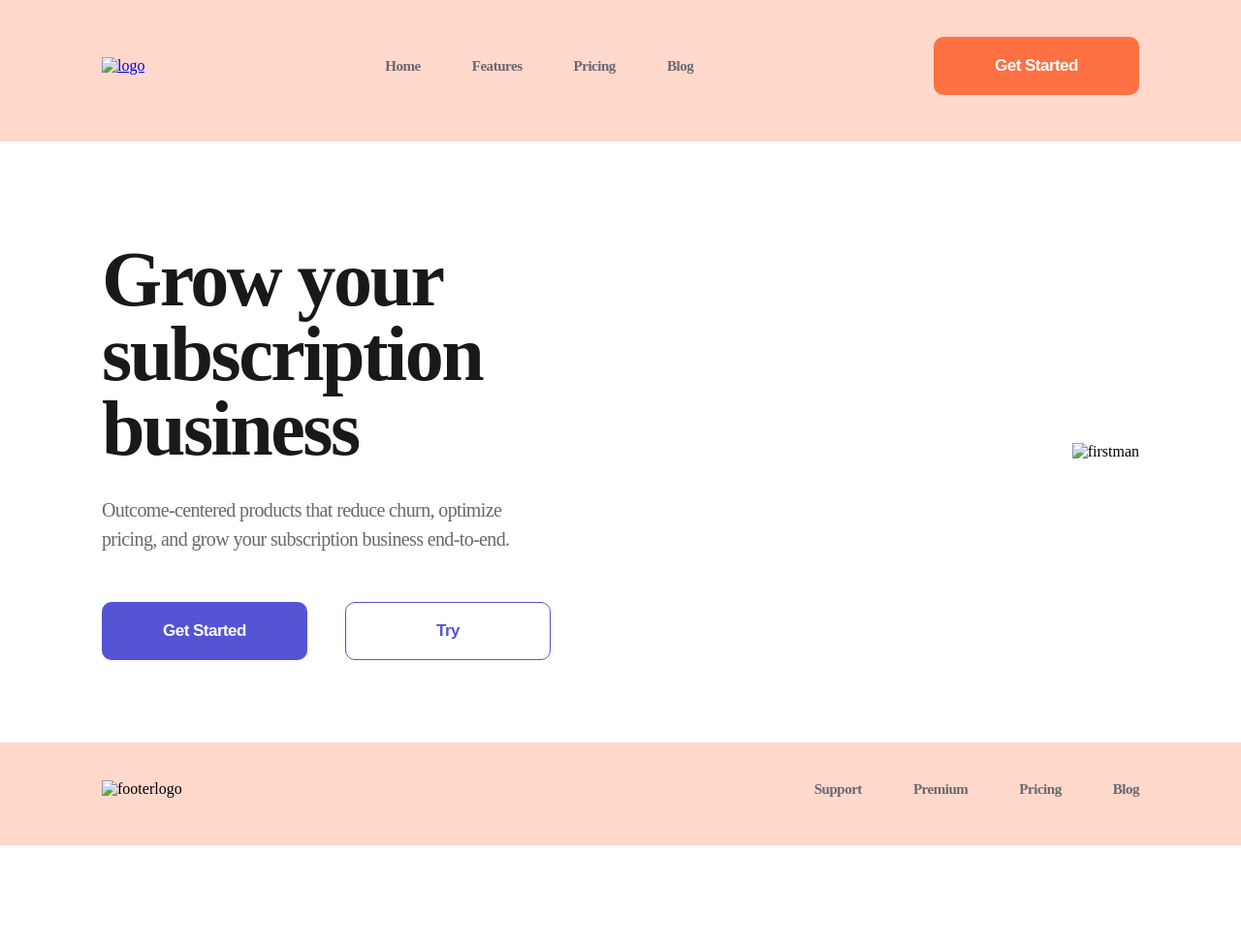
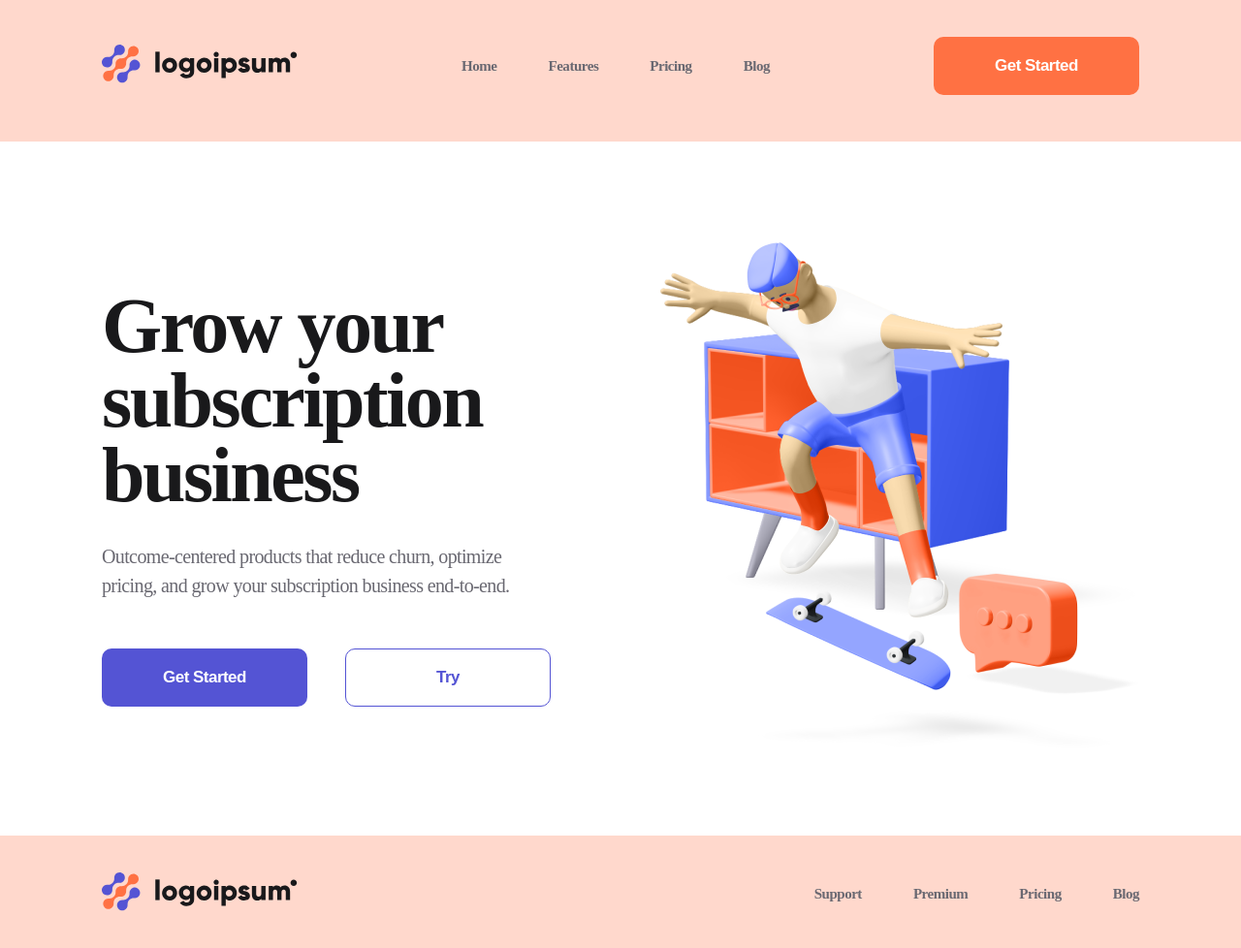
Before and after one commit to FiZee01/logoipsum, a plain HTML site: page index.html in a window 1280 px wide. Shown: the whole page at 97% size. Before the commit the page ends 872 px from the top, so only its background shows below. Drawn offline with Linux system fonts and the light colour scheme.

Commit message:
Add files via upload

```diff
--- a/index.html
+++ b/index.html
@@ -13,7 +13,7 @@
 <div class="container header__flex">
         <div>
             <a href="#">
-                <img src="/mw/img/Logo Color.svg" alt="logo">
+                <img src="./img/Logo Color.svg" alt="logo">
             </a>
         </div>
         <nav class="nav">
@@ -45,14 +45,14 @@
 </div>
 
 <div>
-    <img src="/mw/img/Hero 3D.png" alt="firstman">
+    <img src="./img/Hero 3D.png" alt="firstman">
 </div>
 </section>
 
 <footer class="footer">
 <div class="footer__container footer__flex">
     <div>
-        <img src="/mw/img/Logo Color.svg" alt="footerlogo">
+        <img src="./img/Logo Color.svg" alt="footerlogo">
     </div>
 
     <nav>
```
